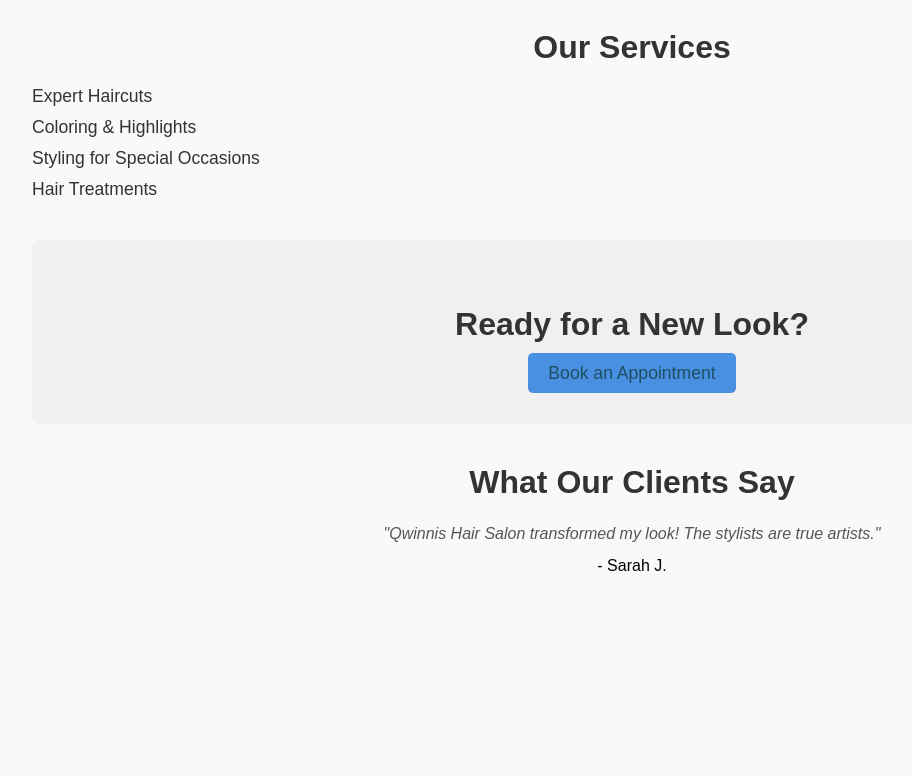
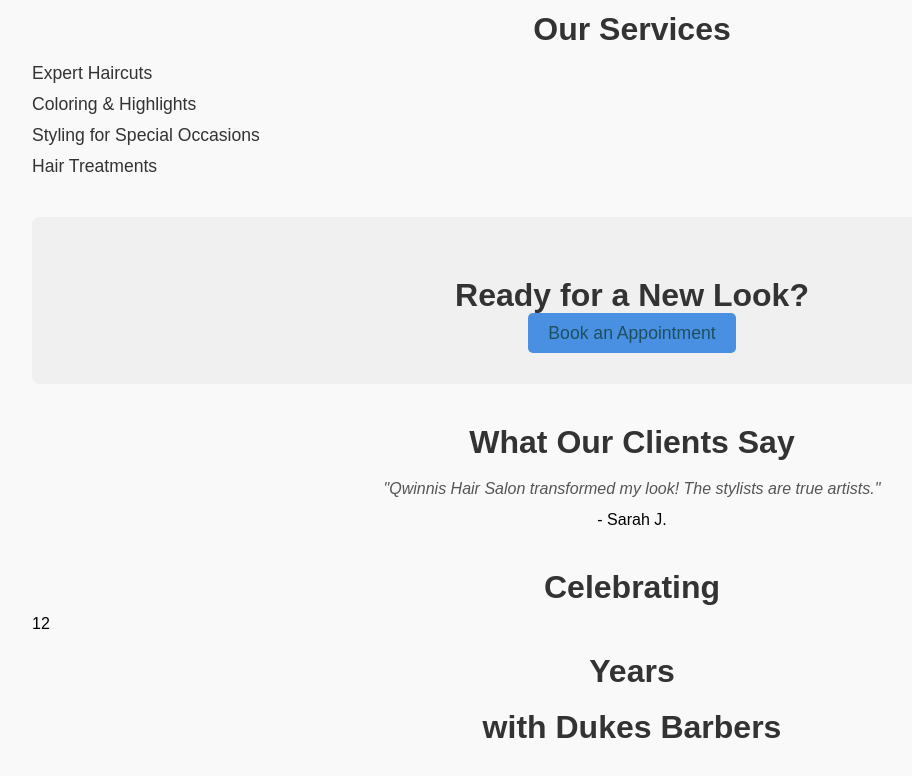
Before and after one commit to Kemboijames7/salon-website, a React (Vite) app in the folder client/: page / in a window 1280 px wide. Shown: the part 1350-2126 px from the top of the page, without its empty margins (8-920 px from the left). Before the commit the page ends 2085 px from the top, so only its background shows below. Built offline with nearby package versions, Linux system fonts and the light colour scheme.

Commit message:
Added styles

```diff
--- a/client/src/index.css
+++ b/client/src/index.css
@@ -92,7 +92,7 @@
 }
 
 footer {
-background-color: white;
+background-color: #f7f4ef;
 position: sticky;
 bottom: 0;
 text-align: center;
--- a/client/src/pages/home/Home.jsx
+++ b/client/src/pages/home/Home.jsx
@@ -39,6 +39,24 @@
                 - Sarah J.
             </section>
 
+            <section>
+                <div class="text-align-center">
+                    <div class="header142_content">
+<h2 class="heading-style-h3">Celebrating</h2>
+
+                <div class="counter-text">
+                    <span counter-element="number" duration="3000" class="counter-text">12</span>
+
+                <h2 class="heading-style-h3">Years </h2>
+                </div>
+                <div class="animation-text-wrap">
+                    <h2 class="heading-style-h3">with Dukes Barbers</h2>
+                    </div>
+                    </div>
+
+                  </div>
+            </section>
+
 
         </div>
     );
--- a/client/src/pages/home/home.module.css
+++ b/client/src/pages/home/home.module.css
@@ -96,7 +96,41 @@
     margin-bottom: 10px;
   }
 
+  .text-align-center {
+    text-align: center;
+    justify-content: center;
+    display: flex;
+}
 
+.header142_content {
+  z-index: 1;
+  flex-flow: column;
+  align-items: center;
+  display: flex;
+  position: relative;
+}
+
+.animation-text-wrap {
+  grid-column-gap: 1rem;
+  grid-row-gap: 1rem;
+  align-items: baseline;
+  display: flex;
+}
+
+.heading-style-h3 {
+  color: var(--white);
+  letter-spacing: 1px;
+  font-size: 4.5rem;
+  line-height: .5;
+}
+
+h2 {
+  margin-top: 20px;
+  margin-bottom: 10px;
+  font-size: 32px;
+  font-weight: 600;
+  line-height: 36px;
+}
 
   @media (max-width: 768px) {
     .hero h1 {
```
